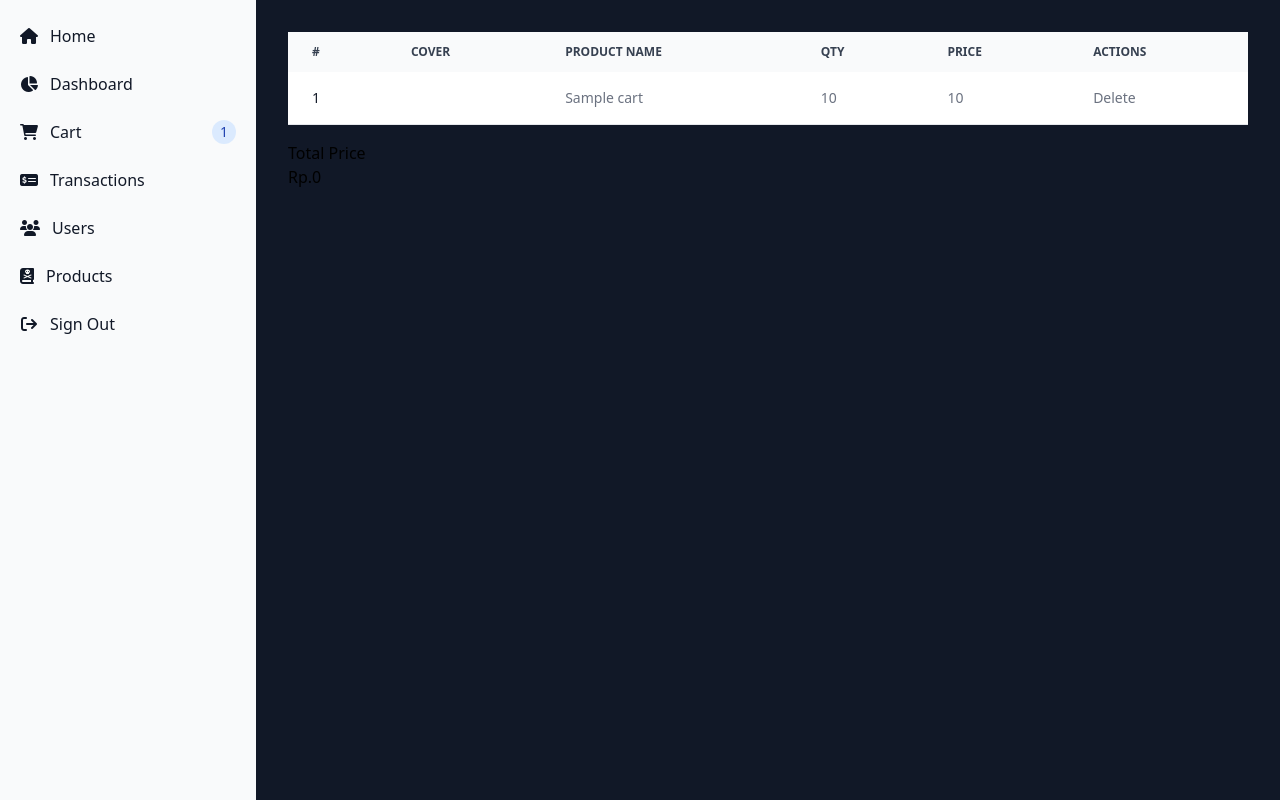
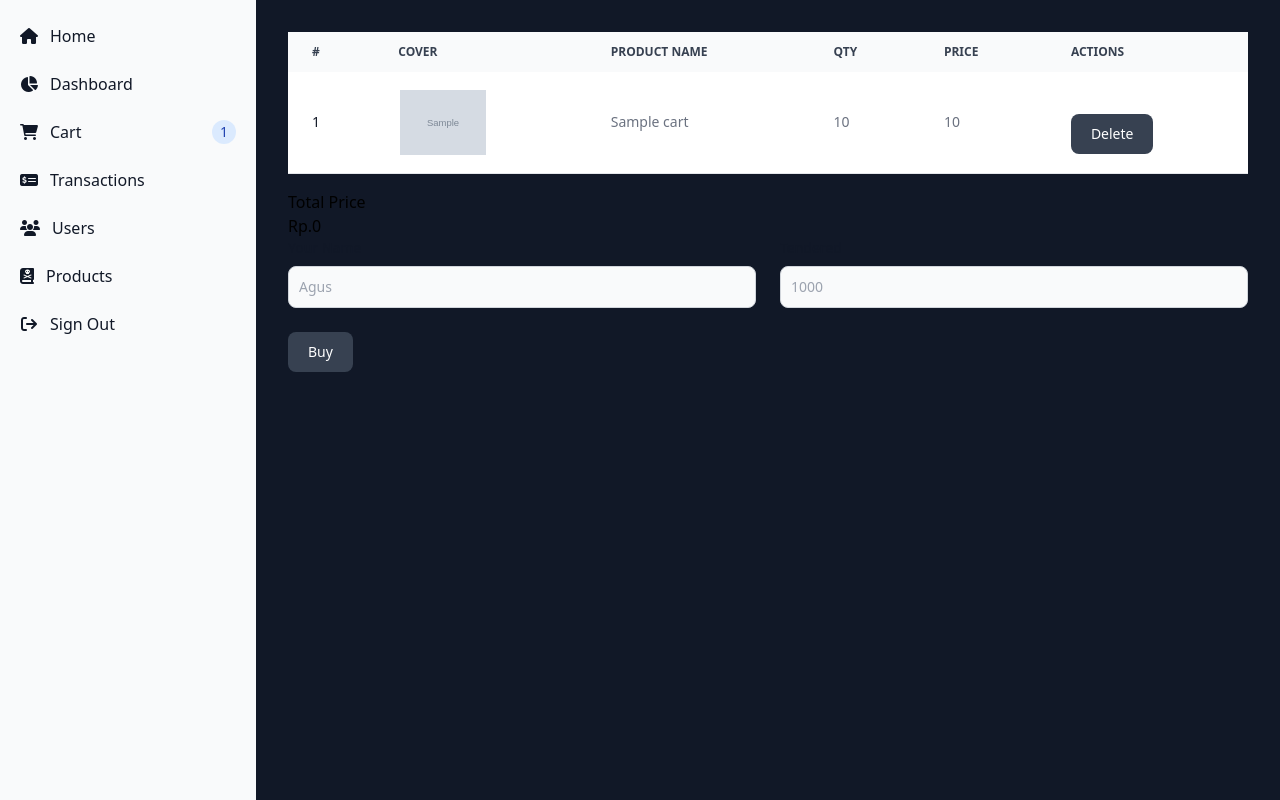
Before and after one commit to nulitas/simple-pos, a CodeIgniter 4 app: template app/Views/pages/transactions/cart.php in a window 1280 px wide. Run offline with PHP 8.4 and a stand-in for CodeIgniter, Linux system fonts and the light colour scheme; the template is opened without the code that fills it: most values are stand-ins (such as "Sample title", 1, 10 or a date in 2020); grey boxes marked "Sample" are stand-in pictures; data that the repository does not hold is empty; some libraries are stand-ins or nearby versions.

Commit message:
Implement delete on shopping cart

```diff
--- a/app/Config/Routes.php
+++ b/app/Config/Routes.php
@@ -45,7 +45,13 @@ $routes->get('product/store', 'Product::store');
 $routes->get('product/view', 'Product::view/$1');
 
 
+// Cart
 $routes->get('cart/index', 'Cart::index');
+
+// Delete
+$routes->delete('product/(:num)', 'Product::delete/$1');
+$routes->delete('cart/(:num)', 'Cart::delete/$1');
+
 
 
 // Transaction
--- a/app/Views/pages/products/list.php
+++ b/app/Views/pages/products/list.php
@@ -64,7 +64,8 @@
                             <td class="px-6 py-4">
                                 <?= $p['stock'] ?> </td>
                             <td class="px-6 py-4">
-                                Edit | Delete </td>
+                                <a href="<?= base_url('/product/edit') ?>">Edit</a> | Delete
+                            </td>
                         </tr>
 
                     <?php endforeach ?>
--- a/app/Views/pages/transactions/cart.php
+++ b/app/Views/pages/transactions/cart.php
@@ -32,17 +32,17 @@
             <tbody>
 
                 <?php $i = 1 ?>
-
-
-
                 <?php foreach ($cart as $item) : ?>
                     <tr class="bg-white border-b dark:bg-gray-800 dark:border-gray-700">
 
                         <th scope="row" class="px-6 py-4 font-medium text-gray-900 whitespace-nowrap dark:text-white">
                             <?= $i++ ?>
                         </th>
-                        <th scope="row" class="px-6 py-4 font-medium text-gray-900 whitespace-nowrap dark:text-white">
-                        </th>
+
+                        <td class="px-6 py-4">
+                            <img src="/img/<?= $item['image'] ?>" class="border-2 border-solid border-white" alt="<?= $item['image'] ?>">
+
+                        </td>
                         <td class="px-6 py-4">
                             <?= $item['name'] ?>
                         </td>
@@ -55,32 +55,52 @@
                             <?= $item['price'] ?> </td>
 
                         <td class="px-6 py-4">
-                            Delete </td>
+                            <form action="/cart/<?= $item['id'] ?>" method="post" class="d-inline">
+                                <?= csrf_field() ?>
+                                <input type="hidden" name="_method" value="DELETE">
+                                <button type="submit" class="inline-flex items-center px-5 py-2.5 mt-4 sm:mt-6 text-sm font-medium text-center text-white bg-gray-700 rounded-lg focus:ring-4 focus:ring-primary-200 dark:focus:ring-primary-900 hover:bg-primary-800" onclick="return confirm('Delete?');"> Delete </button>
+                            </form>
+                        </td>
                     </tr>
 
 
-
-
-
-
-
                 <?php endforeach ?>
-
-
-
-
-
 
             </tbody>
         </table>
 
 
+
         <h3 class="mt-4">Total Price</h3>
         <p> Rp.<?= $total = array_sum($total) ?> </p>
 
+        <form action="" method="POST">
+            <?= csrf_field() ?>
+            <div class="grid gap-4 sm:grid-cols-2 sm:gap-6">
+                <div class="w-full">
+                    <label for="cname" class="block mb-2 text-sm font-medium text-gray-900 dark:text-white">Your Name</label>
+                    <input type="text" name="cname" id="cname" class="bg-gray-50 border border-gray-300 text-gray-900 text-sm rounded-lg focus:ring-primary-600 focus:border-primary-600 block w-full p-2.5 dark:bg-gray-700 dark:border-gray-600 dark:placeholder-gray-400 dark:text-white dark:focus:ring-primary-500 dark:focus:border-primary-500" placeholder="Agus">
+                </div>
+                <div class="w-full">
+                    <label for="stock" class="block mb-2 text-sm font-medium text-gray-900 dark:text-white">Tendered</label>
+                    <input type="number" name="stock" id="stock" class="bg-gray-50 border border-gray-300 text-gray-900 text-sm rounded-lg focus:ring-primary-600 focus:border-primary-600 block w-full p-2.5 dark:bg-gray-700 dark:border-gray-600 dark:placeholder-gray-400 dark:text-white dark:focus:ring-primary-500 dark:focus:border-primary-500" placeholder="1000">
+                </div>
+
+
+
+            </div>
+
+            <button type="submit" class="inline-flex items-center px-5 py-2.5 mt-4 sm:mt-6 text-sm font-medium text-center text-white bg-gray-700 rounded-lg focus:ring-4 focus:ring-primary-200 dark:focus:ring-primary-900 hover:bg-primary-800">
+                Buy
+            </button>
+
+
+
+        </form>
 
 
     </div>
+
 </div>
 
 
```
Also changed, not shown: app/Controllers/Cart.php (+16 -1 lines), app/Views/pages/home.php (+8 -0 lines), README.md.
